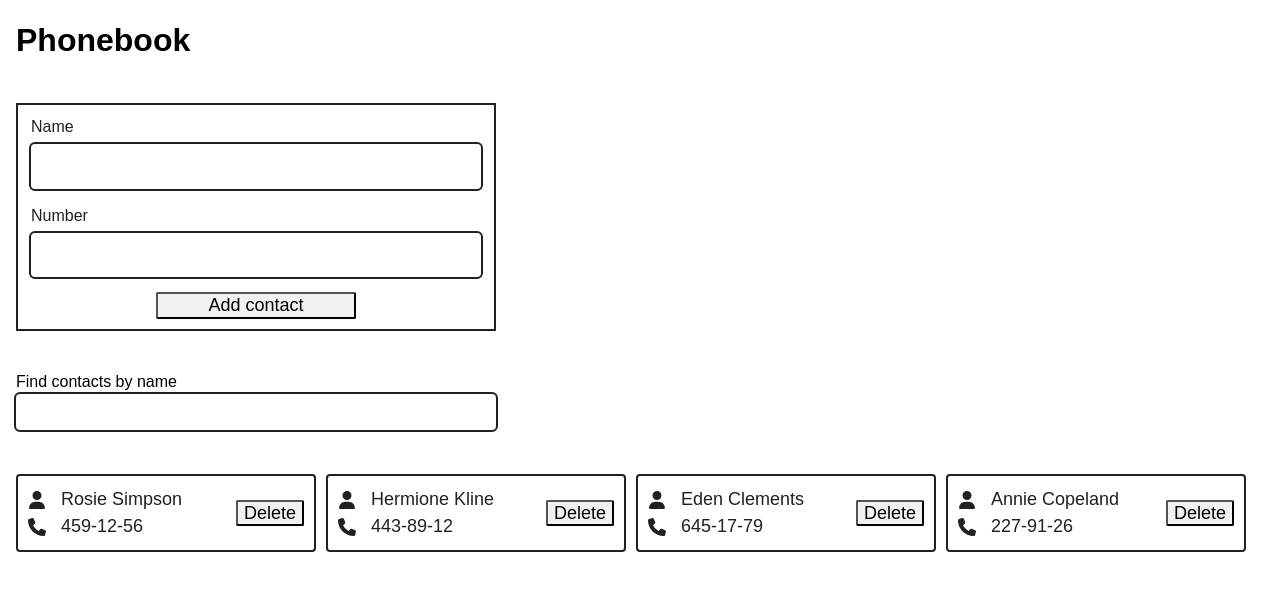
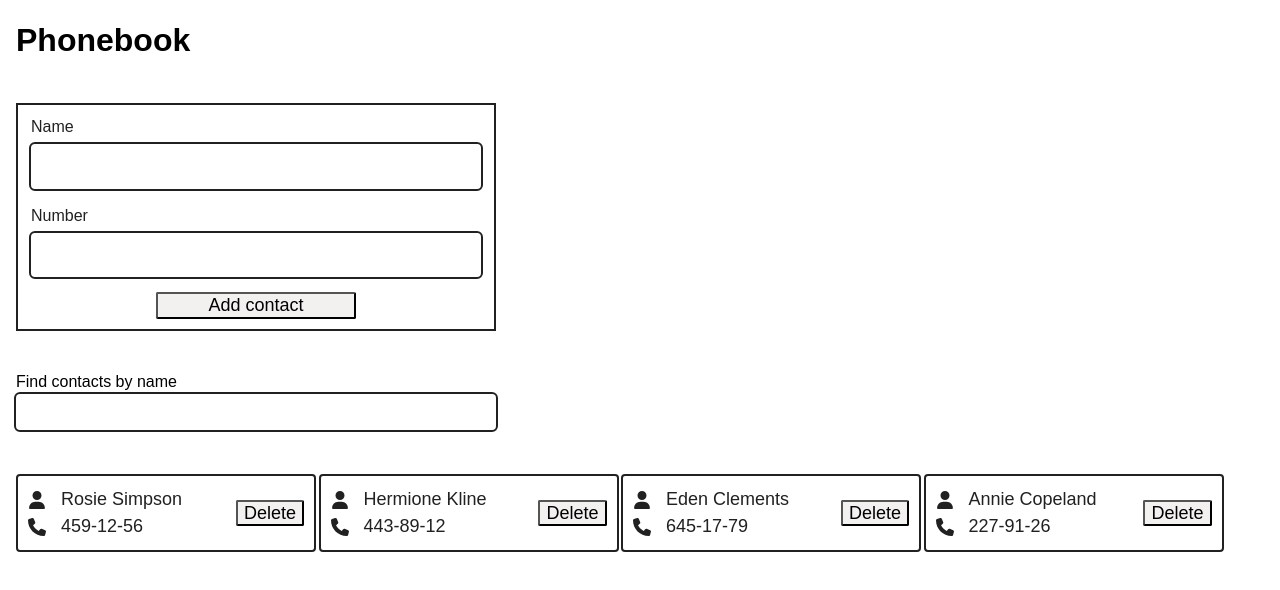
Before and after one commit to 777Afanas/goit-react-hw-03, a React (Vite) app: page / in a window 1280 px wide. Shown: the top 590 px of the page. Built offline with nearby package versions, Linux system fonts and the light colour scheme.

Commit message:
step_five

```diff
--- a/src/components/App/App.jsx
+++ b/src/components/App/App.jsx
@@ -15,10 +15,20 @@ const initialContacts = [
 export default function App() {
   const [search, setSearch] = useState("");
 
-  const [contacts, setContacts] = useState(initialContacts);
+  // const [contacts, setContacts] = useState(initialContacts);
+
+ const [contacts, setContacts] = useState (() => {
+    const savedValues = window.localStorage.getItem('contacts');
+   if (savedValues !== null) {
+     return JSON.parse(savedValues);
+   } else { return initialContacts }
+  });
+
+
+
 
   useEffect(() => {
-    window.localStorage.setItem("contacts", JSON.stringify(contacts));
+    window.localStorage.setItem("saved-contacts", JSON.stringify(contacts));
   }, [contacts]);
 
   const addContact = (newContact) => {
--- a/src/components/Contact/Contact.jsx
+++ b/src/components/Contact/Contact.jsx
@@ -2,7 +2,7 @@ import css from './Contact.module.css';
 import { FaUser, FaPhone } from 'react-icons/fa6';
 
 
-export default function Contact({ data: {name, number, id}, onDelete}) {
+export default function Contact({ data: {id, name, number }, onDelete}) {
     return (
         <div className={css.contactItem}>
             <div className={css.info}>
--- a/src/components/ContactForm/ContactForm.jsx
+++ b/src/components/ContactForm/ContactForm.jsx
@@ -16,7 +16,7 @@ const FeedbackSchema = Yup.object().shape({
 });
 
 const initialValues = {
-  id: "",
+  // id: "",
   name: "",
   number: "",
 };
@@ -25,10 +25,12 @@ export default function ContactForm({ onAdd }) {
   const nameFieldId = useId();
   const numberFieldId = useId();
 
-  const handleSubmit = (value, actions) => {
+  const handleSubmit = (values, actions) => {
     onAdd({
       id: nanoid(),
-      ...value,
+      name: values.name,
+      number: values.number
+      // ...value,
     });
     actions.resetForm();
   };
--- a/src/components/ContactList/ContactList.jsx
+++ b/src/components/ContactList/ContactList.jsx
@@ -1,11 +1,13 @@
 import css from './ContactList.module.css';
 import Contact from '../Contact/Contact';
+// import { nanoid } from 'nanoid';
 
 export default function ContactList({userContacts, onDelete}) {
     return (
         <ul className={css.list}>
             {userContacts.map((userContact) => (
-                <li key={userContact.id}>
+                <li key={userContact.id} className={css.contactListItem}>
+                {/* <li key={nanoid()} className={css.contactListItem}>     */}
                     <Contact data={userContact} onDelete={onDelete}/>
                 </li> ))}
         </ul>
--- a/src/components/ContactList/ContactList.module.css
+++ b/src/components/ContactList/ContactList.module.css
@@ -2,7 +2,12 @@
     display: flex;
     flex-direction: row;
     flex-wrap: wrap;
-    gap: 10px;
+    row-gap: 15px;
     margin-top: 20px;
+    /* margin-bottom: 20px; */
     list-style: none;
 }
+
+.contactListItem {
+    width: calc((100% - 38px) / 4);
+}
```
